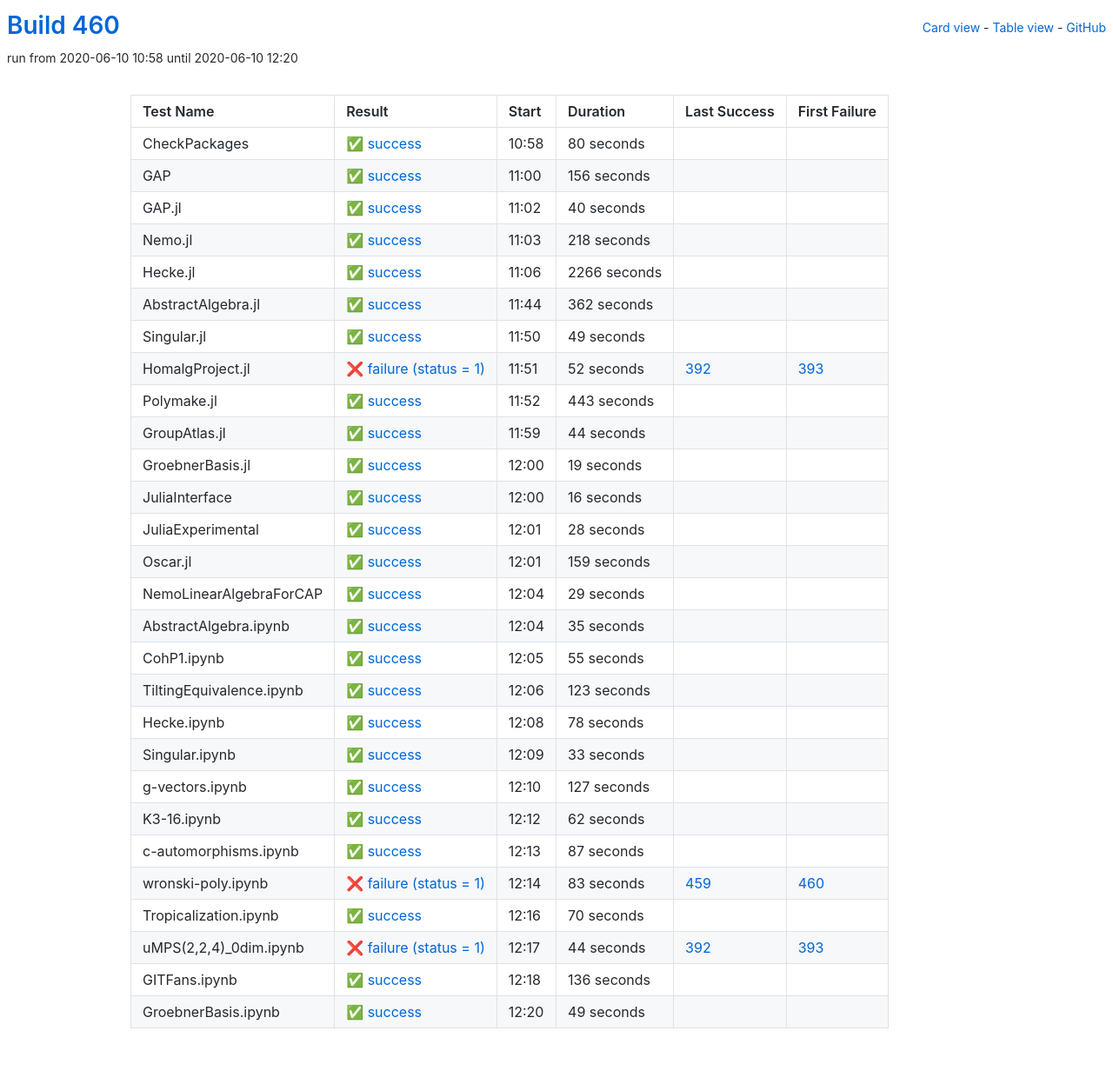
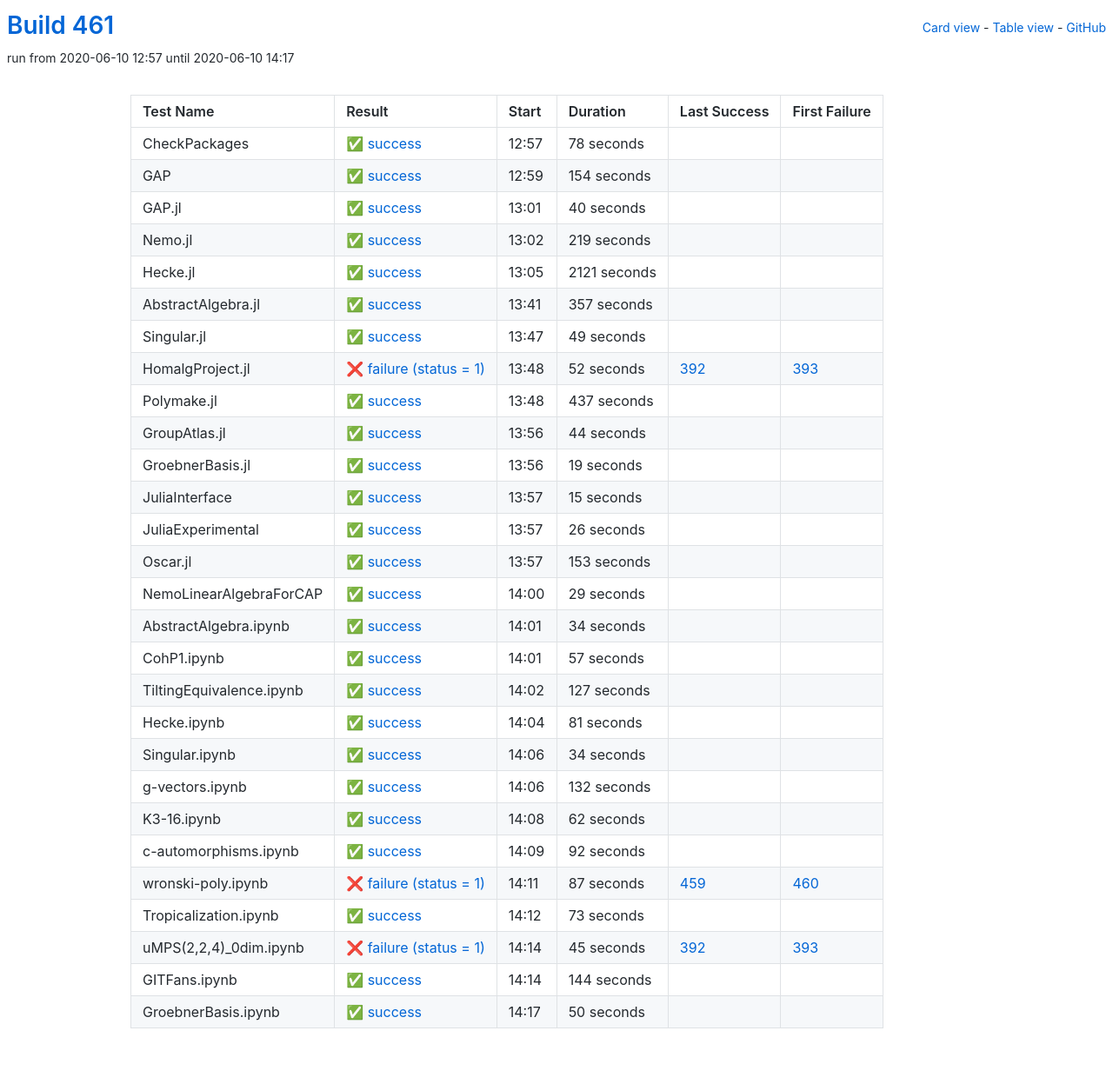
Before and after one commit to oscar-system/oscar-ci-status-1.4, a Jekyll site: the page built from table.html, in a window 1280 px wide. Shown: the whole page at 87% size. Built offline with Jekyll 4.4.1, drawn with Linux system fonts in a browser that asks for light colours.

Commit message:
Build #461

```diff
--- a/_data/ci.yml
+++ b/_data/ci.yml
@@ -1,6 +1,6 @@
 ---
-build: 460
-build_url: https://oscarci.mathematik.uni-kl.de/job/oscar-julia-1.4/460/
+build: 461
+build_url: https://oscarci.mathematik.uni-kl.de/job/oscar-julia-1.4/461/
 job: oscar-julia-1.4
 organization: oscar-system
 repo: oscar-ci-status-1.4
@@ -8,32 +8,32 @@ repourl: https://github.com/oscar-system/oscar-ci-status-1.4
 tests:
 - name: CheckPackages
   id: checkpackages
-  log: https://oscarci.mathematik.uni-kl.de/job/oscar-julia-1.4/460/artifact/logs/build-460/CheckPackages.log
-  start: 2020-06-10 10:58
+  log: https://oscarci.mathematik.uni-kl.de/job/oscar-julia-1.4/461/artifact/logs/build-461/CheckPackages.log
+  start: 2020-06-10 12:57
   success: true
   exitcode: 0
   status: success
-  duration: 80
+  duration: 78
   last_success: false
   last_success_url:
   first_failure: false
   first_failure_url:
 - name: GAP
   id: gap
-  log: https://oscarci.mathematik.uni-kl.de/job/oscar-julia-1.4/460/artifact/logs/build-460/GAP.log
-  start: 2020-06-10 11:00
+  log: https://oscarci.mathematik.uni-kl.de/job/oscar-julia-1.4/461/artifact/logs/build-461/GAP.log
+  start: 2020-06-10 12:59
   success: true
   exitcode: 0
   status: success
-  duration: 156
+  duration: 154
   last_success: false
   last_success_url:
   first_failure: false
   first_failure_url:
 - name: GAP.jl
   id: gap-jl
-  log: https://oscarci.mathematik.uni-kl.de/job/oscar-julia-1.4/460/artifact/logs/build-460/GAP.jl.log
-  start: 2020-06-10 11:02
+  log: https://oscarci.mathematik.uni-kl.de/job/oscar-julia-1.4/461/artifact/logs/build-461/GAP.jl.log
+  start: 2020-06-10 13:01
   success: true
   exitcode: 0
   status: success
@@ -44,44 +44,44 @@ tests:
   first_failure_url:
 - name: Nemo.jl
   id: nemo-jl
-  log: https://oscarci.mathematik.uni-kl.de/job/oscar-julia-1.4/460/artifact/logs/build-460/Nemo.jl.log
-  start: 2020-06-10 11:03
+  log: https://oscarci.mathematik.uni-kl.de/job/oscar-julia-1.4/461/artifact/logs/build-461/Nemo.jl.log
+  start: 2020-06-10 13:02
   success: true
   exitcode: 0
   status: success
-  duration: 218
+  duration: 219
   last_success: false
   last_success_url:
   first_failure: false
   first_failure_url:
 - name: Hecke.jl
   id: hecke-jl
-  log: https://oscarci.mathematik.uni-kl.de/job/oscar-julia-1.4/460/artifact/logs/build-460/Hecke.jl.log
-  start: 2020-06-10 11:06
+  log: https://oscarci.mathematik.uni-kl.de/job/oscar-julia-1.4/461/artifact/logs/build-461/Hecke.jl.log
+  start: 2020-06-10 13:05
   success: true
   exitcode: 0
   status: success
-  duration: 2266
+  duration: 2121
   last_success: false
   last_success_url:
   first_failure: false
   first_failure_url:
 - name: AbstractAlgebra.jl
   id: abstractalgebra-jl
-  log: https://oscarci.mathematik.uni-kl.de/job/oscar-julia-1.4/460/artifact/logs/build-460/AbstractAlgebra.jl.log
-  start: 2020-06-10 11:44
+  log: https://oscarci.mathematik.uni-kl.de/job/oscar-julia-1.4/461/artifact/logs/build-461/AbstractAlgebra.jl.log
+  start: 2020-06-10 13:41
   success: true
   exitcode: 0
   status: success
-  duration: 362
+  duration: 357
   last_success: false
   last_success_url:
   first_failure: false
   first_failure_url:
 - name: Singular.jl
   id: singular-jl
-  log: https://oscarci.mathematik.uni-kl.de/job/oscar-julia-1.4/460/artifact/logs/build-460/Singular.jl.log
-  start: 2020-06-10 11:50
+  log: https://oscarci.mathematik.uni-kl.de/job/oscar-julia-1.4/461/artifact/logs/build-461/Singular.jl.log
+  start: 2020-06-10 13:47
   success: true
   exitcode: 0
   status: success
@@ -92,32 +92,32 @@ tests:
   first_failure_url:
 - name: HomalgProject.jl
   id: homalgproject-jl
-  log: https://oscarci.mathematik.uni-kl.de/job/oscar-julia-1.4/460/artifact/logs/build-460/HomalgProject.jl.log
-  start: 2020-06-10 11:51
+  log: https://oscarci.mathematik.uni-kl.de/job/oscar-julia-1.4/461/artifact/logs/build-461/HomalgProject.jl.log
+  start: 2020-06-10 13:48
   success: false
   exitcode: 1
   status: failure
   duration: 52
   last_success: 392
-  last_success_url: https://oscarci.mathematik.uni-kl.dejob/oscar-julia-1.4/392/
+  last_success_url: https://oscarci.mathematik.uni-kl.de/job/oscar-julia-1.4/392/
   first_failure: 393
-  first_failure_url: https://oscarci.mathematik.uni-kl.dejob/oscar-julia-1.4/393/
+  first_failure_url: https://oscarci.mathematik.uni-kl.de/job/oscar-julia-1.4/393/
 - name: Polymake.jl
   id: polymake-jl
-  log: https://oscarci.mathematik.uni-kl.de/job/oscar-julia-1.4/460/artifact/logs/build-460/Polymake.jl.log
-  start: 2020-06-10 11:52
+  log: https://oscarci.mathematik.uni-kl.de/job/oscar-julia-1.4/461/artifact/logs/build-461/Polymake.jl.log
+  start: 2020-06-10 13:48
   success: true
   exitcode: 0
   status: success
-  duration: 443
+  duration: 437
   last_success: false
   last_success_url:
   first_failure: false
   first_failure_url:
 - name: GroupAtlas.jl
   id: groupatlas-jl
-  log: https://oscarci.mathematik.uni-kl.de/job/oscar-julia-1.4/460/artifact/logs/build-460/GroupAtlas.jl.log
-  start: 2020-06-10 11:59
+  log: https://oscarci.mathematik.uni-kl.de/job/oscar-julia-1.4/461/artifact/logs/build-461/GroupAtlas.jl.log
+  start: 2020-06-10 13:56
   success: true
   exitcode: 0
   status: success
@@ -128,8 +128,8 @@ tests:
   first_failure_url:
 - name: GroebnerBasis.jl
   id: groebnerbasis-jl
-  log: https://oscarci.mathematik.uni-kl.de/job/oscar-julia-1.4/460/artifact/logs/build-460/GroebnerBasis.jl.log
-  start: 2020-06-10 12:00
+  log: https://oscarci.mathematik.uni-kl.de/job/oscar-julia-1.4/461/artifact/logs/build-461/GroebnerBasis.jl.log
+  start: 2020-06-10 13:56
   success: true
   exitcode: 0
   status: success
@@ -140,44 +140,44 @@ tests:
   first_failure_url:
 - name: JuliaInterface
   id: juliainterface
-  log: https://oscarci.mathematik.uni-kl.de/job/oscar-julia-1.4/460/artifact/logs/build-460/JuliaInterface.log
-  start: 2020-06-10 12:00
+  log: https://oscarci.mathematik.uni-kl.de/job/oscar-julia-1.4/461/artifact/logs/build-461/JuliaInterface.log
+  start: 2020-06-10 13:57
   success: true
   exitcode: 0
   status: success
-  duration: 16
+  duration: 15
   last_success: false
   last_success_url:
   first_failure: false
   first_failure_url:
 - name: JuliaExperimental
   id: juliaexperimental
-  log: https://oscarci.mathematik.uni-kl.de/job/oscar-julia-1.4/460/artifact/logs/build-460/JuliaExperimental.log
-  start: 2020-06-10 12:01
+  log: https://oscarci.mathematik.uni-kl.de/job/oscar-julia-1.4/461/artifact/logs/build-461/JuliaExperimental.log
+  start: 2020-06-10 13:57
   success: true
   exitcode: 0
   status: success
-  duration: 28
+  duration: 26
   last_success: false
   last_success_url:
   first_failure: false
   first_failure_url:
 - name: Oscar.jl
   id: oscar-jl
-  log: https://oscarci.mathematik.uni-kl.de/job/oscar-julia-1.4/460/artifact/logs/build-460/Oscar.jl.log
-  start: 2020-06-10 12:01
+  log: https://oscarci.mathematik.uni-kl.de/job/oscar-julia-1.4/461/artifact/logs/build-461/Oscar.jl.log
+  start: 2020-06-10 13:57
   success: true
   exitcode: 0
   status: success
-  duration: 159
+  duration: 153
   last_success: false
   last_success_url:
   first_failure: false
   first_failure_url:
 - name: NemoLinearAlgebraForCAP
   id: nemolinearalgebraforcap
-  log: https://oscarci.mathematik.uni-kl.de/job/oscar-julia-1.4/460/artifact/logs/build-460/NemoLinearAlgebraForCAP.log
-  start: 2020-06-10 12:04
+  log: https://oscarci.mathematik.uni-kl.de/job/oscar-julia-1.4/461/artifact/logs/build-461/NemoLinearAlgebraForCAP.log
+  start: 2020-06-10 14:00
   success: true
   exitcode: 0
   status: success
@@ -188,68 +188,32 @@ tests:
   first_failure_url:
 - name: AbstractAlgebra.ipynb
   id: abstractalgebra-ipynb
-  log: https://oscarci.mathematik.uni-kl.de/job/oscar-julia-1.4/460/artifact/logs/build-460/AbstractAlgebra.ipynb.log
-  start: 2020-06-10 12:04
+  log: https://oscarci.mathematik.uni-kl.de/job/oscar-julia-1.4/461/artifact/logs/build-461/AbstractAlgebra.ipynb.log
+  start: 2020-06-10 14:01
   success: true
   exitcode: 0
   status: success
-  duration: 35
+  duration: 34
   last_success: false
   last_success_url:
   first_failure: false
   first_failure_url:
 - name: CohP1.ipynb
   id: cohp1-ipynb
-  log: https://oscarci.mathematik.uni-kl.de/job/oscar-julia-1.4/460/artifact/logs/build-460/CohP1.ipynb.log
-  start: 2020-06-10 12:05
+  log: https://oscarci.mathematik.uni-kl.de/job/oscar-julia-1.4/461/artifact/logs/build-461/CohP1.ipynb.log
+  start: 2020-06-10 14:01
   success: true
   exitcode: 0
   status: success
-  duration: 55
+  duration: 57
   last_success: false
   last_success_url:
   first_failure: false
   first_failure_url:
 - name: TiltingEquivalence.ipynb
   id: tiltingequivalence-ipynb
-  log: https://oscarci.mathematik.uni-kl.de/job/oscar-julia-1.4/460/artifact/logs/build-460/TiltingEquivalence.ipynb.log
-  start: 2020-06-10 12:06
-  success: true
-  exitcode: 0
-  status: success
-  duration: 123
-  last_success: false
-  last_success_url:
-  first_failure: false
-  first_failure_url:
-- name: Hecke.ipynb
-  id: hecke-ipynb
-  log: https://oscarci.mathematik.uni-kl.de/job/oscar-julia-1.4/460/artifact/logs/build-460/Hecke.ipynb.log
-  start: 2020-06-10 12:08
-  success: true
-  exitcode: 0
-  status: success
-  duration: 78
-  last_success: false
-  last_success_url:
-  first_failure: false
-  first_failure_url:
-- name: Singular.ipynb
-  id: singular-ipynb
-  log: https://oscarci.mathematik.uni-kl.de/job/oscar-julia-1.4/460/artifact/logs/build-460/Singular.ipynb.log
-  start: 2020-06-10 12:09
-  success: true
-  exitcode: 0
-  status: success
-  duration: 33
-  last_success: false
-  last_success_url:
-  first_failure: false
-  first_failure_url:
-- name: g-vectors.ipynb
-  id: g-vectors-ipynb
-  log: https://oscarci.mathematik.uni-kl.de/job/oscar-julia-1.4/460/artifact/logs/build-460/g-vectors.ipynb.log
-  start: 2020-06-10 12:10
+  log: https://oscarci.mathematik.uni-kl.de/job/oscar-julia-1.4/461/artifact/logs/build-461/TiltingEquivalence.ipynb.log
+  start: 2020-06-10 14:02
   success: true
   exitcode: 0
   status: success
@@ -258,10 +222,46 @@ tests:
   last_success_url:
   first_failure: false
   first_failure_url:
+- name: Hecke.ipynb
+  id: hecke-ipynb
+  log: https://oscarci.mathematik.uni-kl.de/job/oscar-julia-1.4/461/artifact/logs/build-461/Hecke.ipynb.log
+  start: 2020-06-10 14:04
+  success: true
+  exitcode: 0
+  status: success
+  duration: 81
+  last_success: false
+  last_success_url:
+  first_failure: false
+  first_failure_url:
+- name: Singular.ipynb
+  id: singular-ipynb
+  log: https://oscarci.mathematik.uni-kl.de/job/oscar-julia-1.4/461/artifact/logs/build-461/Singular.ipynb.log
+  start: 2020-06-10 14:06
+  success: true
+  exitcode: 0
+  status: success
+  duration: 34
+  last_success: false
+  last_success_url:
+  first_failure: false
+  first_failure_url:
+- name: g-vectors.ipynb
+  id: g-vectors-ipynb
+  log: https://oscarci.mathematik.uni-kl.de/job/oscar-julia-1.4/461/artifact/logs/build-461/g-vectors.ipynb.log
+  start: 2020-06-10 14:06
+  success: true
+  exitcode: 0
+  status: success
+  duration: 132
+  last_success: false
+  last_success_url:
+  first_failure: false
+  first_failure_url:
 - name: K3-16.ipynb
   id: k3-16-ipynb
-  log: https://oscarci.mathematik.uni-kl.de/job/oscar-julia-1.4/460/artifact/logs/build-460/K3-16.ipynb.log
-  start: 2020-06-10 12:12
+  log: https://oscarci.mathematik.uni-kl.de/job/oscar-julia-1.4/461/artifact/logs/build-461/K3-16.ipynb.log
+  start: 2020-06-10 14:08
   success: true
   exitcode: 0
   status: success
@@ -272,72 +272,72 @@ tests:
   first_failure_url:
 - name: c-automorphisms.ipynb
   id: c-automorphisms-ipynb
-  log: https://oscarci.mathematik.uni-kl.de/job/oscar-julia-1.4/460/artifact/logs/build-460/c-automorphisms.ipynb.log
-  start: 2020-06-10 12:13
+  log: https://oscarci.mathematik.uni-kl.de/job/oscar-julia-1.4/461/artifact/logs/build-461/c-automorphisms.ipynb.log
+  start: 2020-06-10 14:09
   success: true
   exitcode: 0
   status: success
-  duration: 87
+  duration: 92
   last_success: false
   last_success_url:
   first_failure: false
   first_failure_url:
 - name: wronski-poly.ipynb
   id: wronski-poly-ipynb
-  log: https://oscarci.mathematik.uni-kl.de/job/oscar-julia-1.4/460/artifact/logs/build-460/wronski-poly.ipynb.log
-  start: 2020-06-10 12:14
+  log: https://oscarci.mathematik.uni-kl.de/job/oscar-julia-1.4/461/artifact/logs/build-461/wronski-poly.ipynb.log
+  start: 2020-06-10 14:11
   success: false
   exitcode: 1
   status: failure
-  duration: 83
+  duration: 87
   last_success: 459
-  last_success_url: https://oscarci.mathematik.uni-kl.dejob/oscar-julia-1.4/459/
+  last_success_url: https://oscarci.mathematik.uni-kl.de/job/oscar-julia-1.4/459/
   first_failure: 460
-  first_failure_url: https://oscarci.mathematik.uni-kl.dejob/oscar-julia-1.4/460/
+  first_failure_url: https://oscarci.mathematik.uni-kl.de/job/oscar-julia-1.4/460/
 - name: Tropicalization.ipynb
   id: tropicalization-ipynb
-  log: https://oscarci.mathematik.uni-kl.de/job/oscar-julia-1.4/460/artifact/logs/build-460/Tropicalization.ipynb.log
-  start: 2020-06-10 12:16
+  log: https://oscarci.mathematik.uni-kl.de/job/oscar-julia-1.4/461/artifact/logs/build-461/Tropicalization.ipynb.log
+  start: 2020-06-10 14:12
   success: true
   exitcode: 0
   status: success
-  duration: 70
+  duration: 73
   last_success: false
   last_success_url:
   first_failure: false
   first_failure_url:
 - name: uMPS(2,2,4)_0dim.ipynb
   id: umps-2-2-4-0dim-ipynb
-  log: https://oscarci.mathematik.uni-kl.de/job/oscar-julia-1.4/460/artifact/logs/build-460/uMPS-2-2-4-_0dim.ipynb.log
-  start: 2020-06-10 12:17
+  log: https://oscarci.mathematik.uni-kl.de/job/oscar-julia-1.4/461/artifact/logs/build-461/uMPS-2-2-4-_0dim.ipynb.log
+  start: 2020-06-10 14:14
   success: false
   exitcode: 1
   status: failure
-  duration: 44
+  duration: 45
   last_success: 392
-  last_success_url: https://oscarci.mathematik.uni-kl.dejob/oscar-julia-1.4/392/
+  last_success_url: https://oscarci.mathematik.uni-kl.de/job/oscar-julia-1.4/392/
   first_failure: 393
-  first_failure_url: https://oscarci.mathematik.uni-kl.dejob/oscar-julia-1.4/393/
+  first_failure_url: https://oscarci.mathematik.uni-kl.de/job/oscar-julia-1.4/393/
 - name: GITFans.ipynb
   id: gitfans-ipynb
-  log: https://oscarci.mathematik.uni-kl.de/job/oscar-julia-1.4/460/artifact/logs/build-460/GITFans.ipynb.log
-  start: 2020-06-10 12:18
+  log: https://oscarci.mathematik.uni-kl.de/job/oscar-julia-1.4/461/artifact/logs/build-461/GITFans.ipynb.log
+  start: 2020-06-10 14:14
   success: true
   exitcode: 0
   status: success
-  duration: 136
+  duration: 144
   last_success: false
   last_success_url:
   first_failure: false
   first_failure_url:
 - name: GroebnerBasis.ipynb
   id: groebnerbasis-ipynb
-  log: https://oscarci.mathematik.uni-kl.de/job/oscar-julia-1.4/460/artifact/logs/build-460/GroebnerBasis.ipynb.log
-  start: 2020-06-10 12:20
+  log: https://oscarci.mathematik.uni-kl.de/job/oscar-julia-1.4/461/artifact/logs/build-461/GroebnerBasis.ipynb.log
+  start: 2020-06-10 14:17
   success: true
   exitcode: 0
   status: success
-  duration: 49
+  duration: 50
   last_success: false
   last_success_url:
   first_failure: false
```
Also changed, not shown: README.md.
